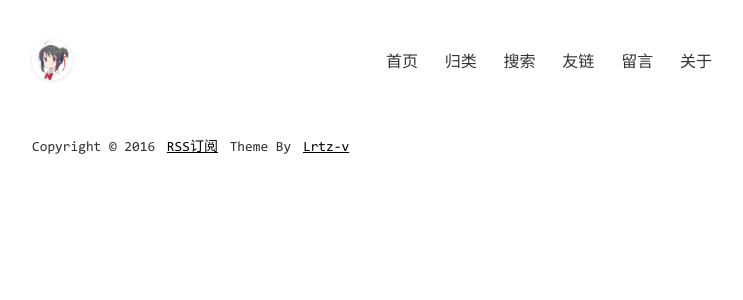
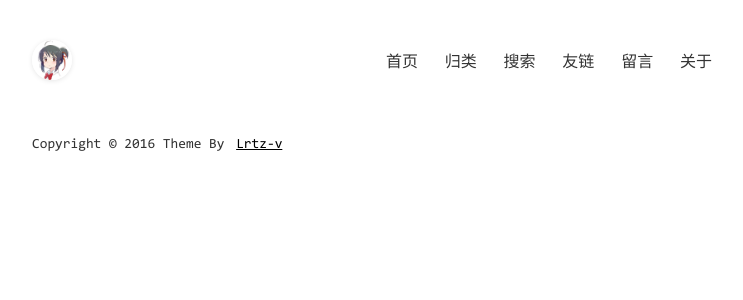
Before and after one commit to lrtz-v/lrtz-v.github.io, a Jekyll site: the page built from index.html, in a window 1280 px wide. Shown: the top 300 px of the page, without its empty margins (268-1011 px from the left). Built offline with Jekyll 4.4.1, drawn with Linux system fonts in a browser that asks for light colours.

Commit message:
Delete RSS refrence

```diff
--- a/_includes/footer.html
+++ b/_includes/footer.html
@@ -1,7 +1,7 @@
 <footer class="footer">
   <span>{{ site.footerText }}</span>
-  <a href="{{ site.baseurl }}/static/xml/rss.xml">RSS订阅</a>
-  {%- comment %} 请保留主题来源，么么哒~ {% endcomment %}
+  <!-- <a href="{{ site.baseurl }}/static/xml/rss.xml">RSS订阅</a>
+  {%- comment %} 请保留主题来源，么么哒~ {% endcomment %} -->
   <span>Theme By</span>
   <a href="https://github.com/lrtz-v/lrtz-v.github.io">Lrtz-v</a>
 </footer>
```
